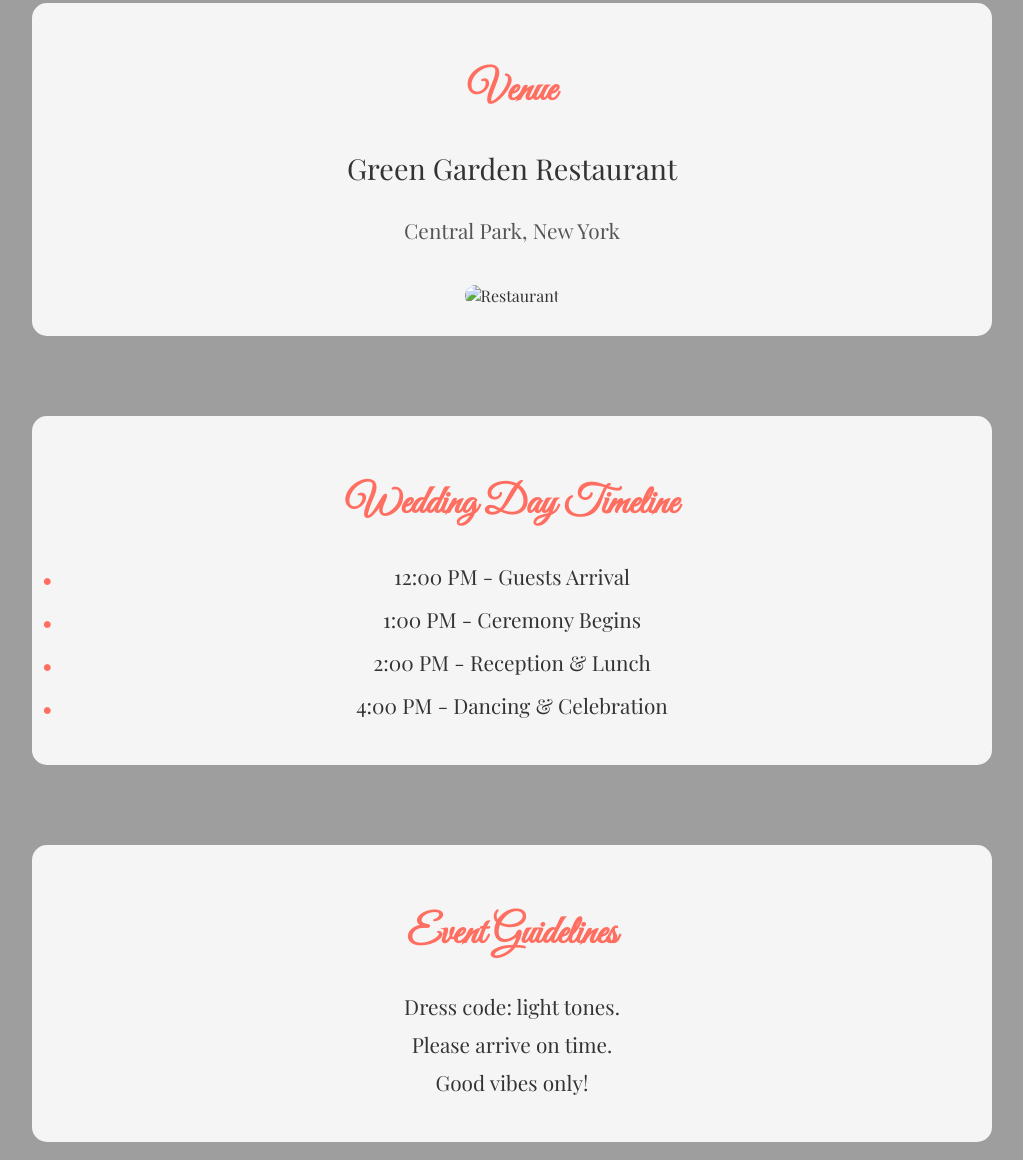
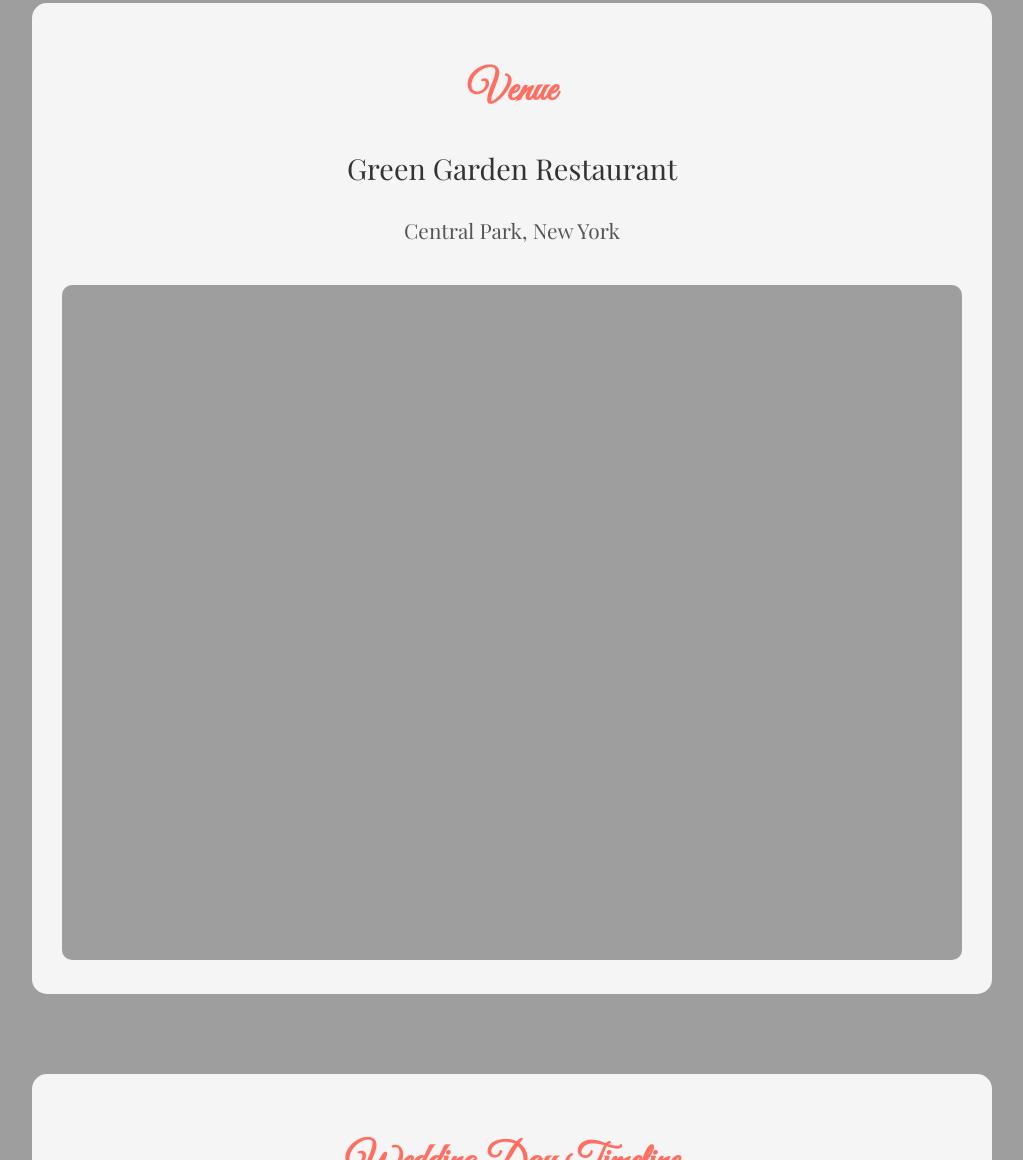
Before and after one commit to 911Spectre/weddingsite, a plain HTML site: page index.html in a window 1280 px wide. Shown: the part 1403-2563 px from the top of the page, without its empty margins (128-1151 px from the left). Drawn offline with nearby package versions, Linux system fonts and the light colour scheme; the site is published under a folder, as on GitHub Pages, so addresses that start at the root find nothing.

Commit message:
fixed image

```diff
--- a/index.html
+++ b/index.html
@@ -55,7 +55,7 @@
       <h2 class="venue__title animate__fadeIn">Venue</h2>
       <p class="venue__name">Green Garden Restaurant</p>
       <p class="venue__address">Central Park, New York</p>
-      <img src="/images/restaurant.jpg" alt="Restaurant" class="venue__image animate__zoomIn">
+      <img src="images/restaurant.jpg" alt="Restaurant" class="venue__image animate__zoomIn">
     </div>
   </section>
 
```
